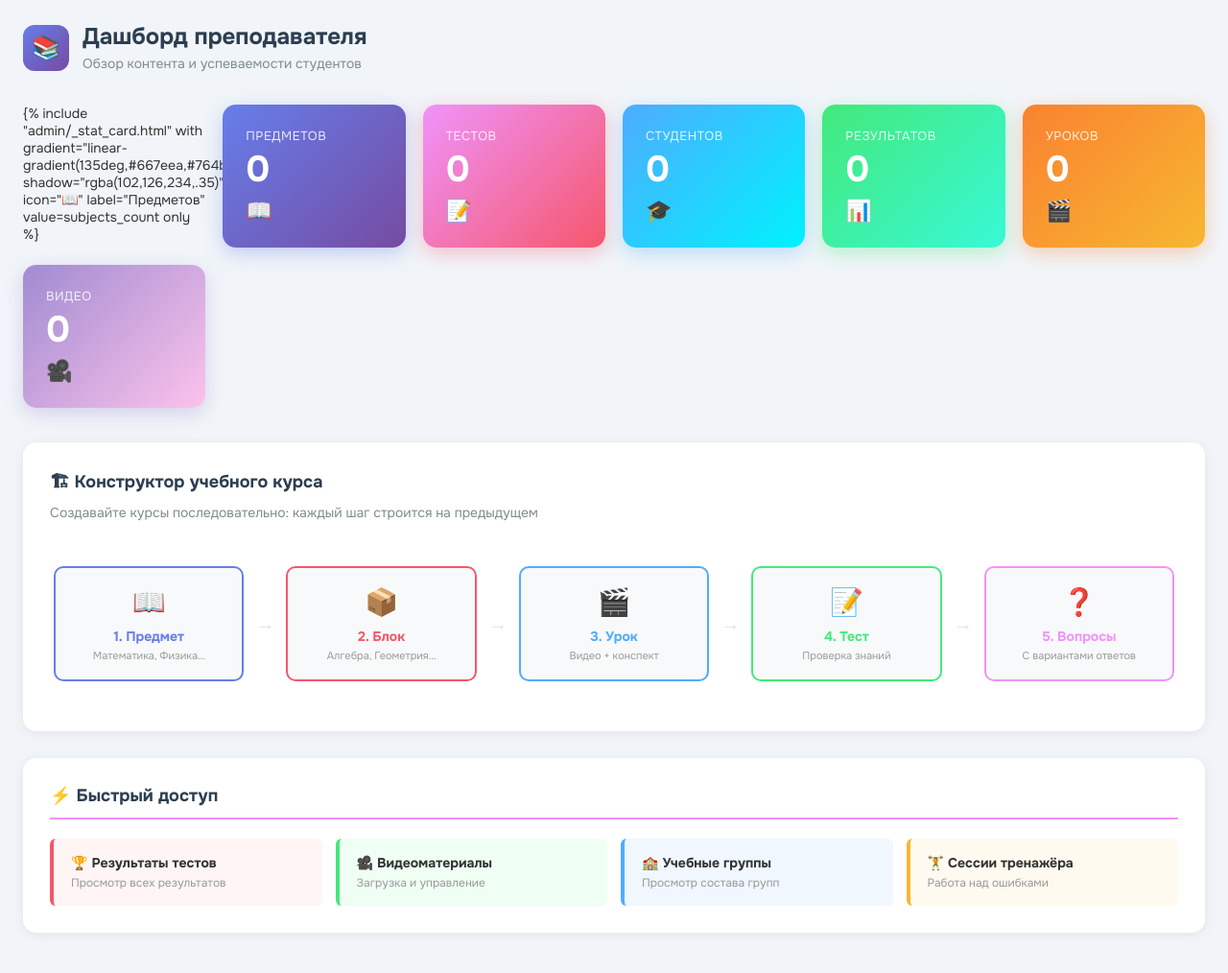
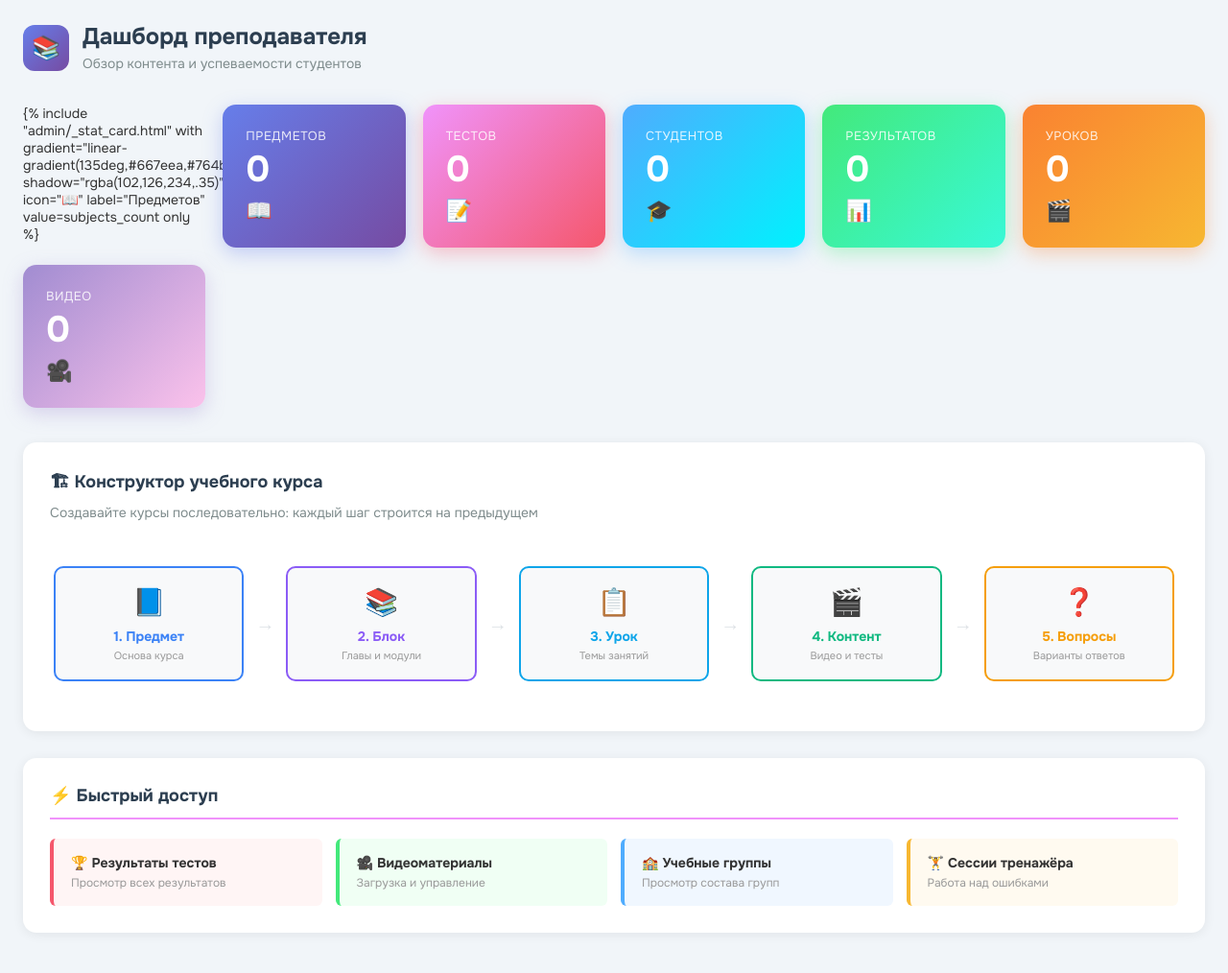
Before and after one commit to ThePerfomance/MPOSServer, a Django app: template api/templates/admin/teacher_dashboard.html in a window 1280 px wide. Shown: the part 40-1054 px from the top of the page at 96% size. Run offline with Django 5.2, Linux system fonts and the light colour scheme; the template is opened without the code that fills it, so the values that code supplies are empty.

Commit message:
update web ui

```diff
--- a/api/templates/admin/index.html
+++ b/api/templates/admin/index.html
@@ -250,6 +250,24 @@ h1#site-name,.breadcrumbs{display:none}
 {% block content %}
 <div class="dw">
 
+{# === БЛОК БЫСТРЫХ ДЕЙСТВИЙ АДМИНИСТРАТОРА (NEW) === #}
+{% if request.user.role == 'admin' %}
+<div class="panel" style="padding: 16px 22px; margin-bottom: 24px; display: flex; justify-content: space-between; align-items: center; flex-wrap: wrap; gap: 14px; background: #fff; border-left: 4px solid var(--pr);">
+    <div style="display: flex; align-items: center; gap: 12px;">
+        <div style="width: 36px; height: 36px; background: var(--pr-l); color: var(--pr); border-radius: var(--r2); display: flex; align-items: center; justify-content: center; font-size: 14px;">
+            <i class="fas fa-user-shield"></i>
+        </div>
+        <div>
+            <h3 style="margin: 0; font-size: 15px; font-weight: 700; color: var(--t1);">Панель администратора</h3>
+            <p style="margin: 2px 0 0; font-size: 12px; color: var(--t3);">Быстрое добавление студентов и преподавателей в систему</p>
+        </div>
+    </div>
+    <button onclick="openRegisterModal()" class="vbtn va" style="background: var(--pr) !important; color: #fff !important; border: none; padding: 10px 22px; border-radius: 30px; font-weight: 600; cursor: pointer; display: inline-flex; align-items: center; gap: 8px; box-shadow: 0 4px 12px rgba(37,99,235,0.15); transition: 0.2s;">
+        <i class="fas fa-user-plus"></i> Быстрая регистрация пользователя
+    </button>
+</div>
+{% endif %}
+
 {# === КОНСТРУКТОР КУРСОВ (ГЛАВНЫЙ БЛОК) === #}
 <div class="panel con-panel" style="background: linear-gradient(to bottom right, #ffffff, #f8fafc); border-color: #cbd5e1; overflow: visible;">
   <div class="ph" style="border-bottom: none; padding-bottom: 0;">
@@ -261,29 +279,29 @@ h1#site-name,.breadcrumbs{display:none}
     <div class="pipeline-container">
         <div class="pipeline-line"></div>
         <div class="step-grid">
-            <a href="{% url 'api:course-constructor' %}?step=1" class="step-card" style="border-color: #667eea;">
-                <div class="step-card-ic">📖</div>
-                <div class="step-card-t" style="color: #667eea;">1. Предмет</div>
+            <a href="{% url 'api:course-constructor' %}?step=1" class="step-card" style="border-color: #3B82F6;">
+                <div class="step-card-ic">📘</div>
+                <div class="step-card-t" style="color: #3B82F6;">1. Предмет</div>
                 <div class="step-card-d">Основа курса</div>
             </a>
-            <a onclick="openContextModal(2, 'Блок', '#f5576c')" class="step-card" style="cursor:pointer; border-color: #f5576c;">
-                <div class="step-card-ic">📦</div>
-                <div class="step-card-t" style="color: #f5576c;">2. Блок</div>
+            <a onclick="openContextModal(2, 'Блок', '#8B5CF6')" class="step-card" style="cursor:pointer; border-color: #8B5CF6;">
+                <div class="step-card-ic">📚</div>
+                <div class="step-card-t" style="color: #8B5CF6;">2. Блок</div>
                 <div class="step-card-d">Главы и модули</div>
             </a>
-            <a onclick="openContextModal(3, 'Урок', '#4facfe')" class="step-card" style="cursor:pointer; border-color: #4facfe;">
+            <a onclick="openContextModal(3, 'Урок', '#0EA5E9')" class="step-card" style="cursor:pointer; border-color: #0EA5E9;">
+                <div class="step-card-ic">📋</div>
+                <div class="step-card-t" style="color: #0EA5E9;">3. Урок</div>
+                <div class="step-card-d">Темы занятий</div>
+            </a>
+            <a onclick="openContextModal(4, 'Контент', '#10B981')" class="step-card" style="cursor:pointer; border-color: #10B981;">
                 <div class="step-card-ic">🎬</div>
-                <div class="step-card-t" style="color: #4facfe;">3. Урок</div>
-                <div class="step-card-d">Темы внутри блоков</div>
+                <div class="step-card-t" style="color: #10B981;">4. Контент</div>
+                <div class="step-card-d">Видео и тесты</div>
             </a>
-            <a onclick="openContextModal(4, 'Контент', '#43e97b')" class="step-card" style="cursor:pointer; border-color: #43e97b;">
-                <div class="step-card-ic">🧩</div>
-                <div class="step-card-t" style="color: #43e97b;">4. Контент</div>
-                <div class="step-card-d">Привязка видео и тестов</div>
-            </a>
-            <a onclick="openContextModal(5, 'Вопросы', '#f093fb')" class="step-card" style="cursor:pointer; border-color: #f093fb;">
+            <a onclick="openContextModal(5, 'Вопросы', '#F59E0B')" class="step-card" style="cursor:pointer; border-color: #F59E0B;">
                 <div class="step-card-ic">❓</div>
-                <div class="step-card-t" style="color: #f093fb;">5. Вопросы</div>
+                <div class="step-card-t" style="color: #F59E0B;">5. Вопросы</div>
                 <div class="step-card-d">Варианты ответов</div>
             </a>
         </div>
--- a/api/templates/admin/teacher_dashboard.html
+++ b/api/templates/admin/teacher_dashboard.html
@@ -110,64 +110,60 @@
                 <!-- Шаг 1 -->
                 <a href="/admin/api/subject/"
                    style="flex:1; min-width:140px; display:block; padding:18px 14px;
-                          background:#f8f9fa; border:2px solid #667eea; border-radius:10px;
+                          background:#f8f9fa; border:2px solid #3B82F6; border-radius:10px;
                           text-decoration:none; color:#333; text-align:center;
                           transition:all .25s ease;">
-                    <div style="font-size:28px; margin-bottom:8px;">📖</div>
-                    <div style="font-weight:700; font-size:14px; color:#667eea;">1. Предмет</div>
-                    <div style="font-size:11px; color:#999; margin-top:4px;">Математика, Физика…</div>
+                    <div style="font-size:28px; margin-bottom:8px;">📘</div>
+                    <div style="font-weight:700; font-size:14px; color:#3B82F6;">1. Предмет</div>
+                    <div style="font-size:11px; color:#999; margin-top:4px;">Основа курса</div>
                 </a>
 
                 <div style="display:flex; align-items:center; color:#dee2e6; font-size:20px;">→</div>
 
-                <!-- Шаг 2 -->
                 <a href="/admin/api/block/"
                    style="flex:1; min-width:140px; display:block; padding:18px 14px;
-                          background:#f8f9fa; border:2px solid #f5576c; border-radius:10px;
+                          background:#f8f9fa; border:2px solid #8B5CF6; border-radius:10px;
                           text-decoration:none; color:#333; text-align:center;
                           transition:all .25s ease;">
-                    <div style="font-size:28px; margin-bottom:8px;">📦</div>
-                    <div style="font-weight:700; font-size:14px; color:#f5576c;">2. Блок</div>
-                    <div style="font-size:11px; color:#999; margin-top:4px;">Алгебра, Геометрия…</div>
+                    <div style="font-size:28px; margin-bottom:8px;">📚</div>
+                    <div style="font-weight:700; font-size:14px; color:#8B5CF6;">2. Блок</div>
+                    <div style="font-size:11px; color:#999; margin-top:4px;">Главы и модули</div>
                 </a>
 
                 <div style="display:flex; align-items:center; color:#dee2e6; font-size:20px;">→</div>
 
-                <!-- Шаг 3 -->
                 <a href="/admin/api/lesson/"
                    style="flex:1; min-width:140px; display:block; padding:18px 14px;
-                          background:#f8f9fa; border:2px solid #4facfe; border-radius:10px;
+                          background:#f8f9fa; border:2px solid #0EA5E9; border-radius:10px;
                           text-decoration:none; color:#333; text-align:center;
                           transition:all .25s ease;">
-                    <div style="font-size:28px; margin-bottom:8px;">🎬</div>
-                    <div style="font-weight:700; font-size:14px; color:#4facfe;">3. Урок</div>
-                    <div style="font-size:11px; color:#999; margin-top:4px;">Видео + конспект</div>
+                    <div style="font-size:28px; margin-bottom:8px;">📋</div>
+                    <div style="font-weight:700; font-size:14px; color:#0EA5E9;">3. Урок</div>
+                    <div style="font-size:11px; color:#999; margin-top:4px;">Темы занятий</div>
                 </a>
 
                 <div style="display:flex; align-items:center; color:#dee2e6; font-size:20px;">→</div>
 
-                <!-- Шаг 4 -->
                 <a href="/admin/api/test/"
                    style="flex:1; min-width:140px; display:block; padding:18px 14px;
-                          background:#f8f9fa; border:2px solid #43e97b; border-radius:10px;
+                          background:#f8f9fa; border:2px solid #10B981; border-radius:10px;
                           text-decoration:none; color:#333; text-align:center;
                           transition:all .25s ease;">
-                    <div style="font-size:28px; margin-bottom:8px;">📝</div>
-                    <div style="font-weight:700; font-size:14px; color:#43e97b;">4. Тест</div>
-                    <div style="font-size:11px; color:#999; margin-top:4px;">Проверка знаний</div>
+                    <div style="font-size:28px; margin-bottom:8px;">🎬</div>
+                    <div style="font-weight:700; font-size:14px; color:#10B981;">4. Контент</div>
+                    <div style="font-size:11px; color:#999; margin-top:4px;">Видео и тесты</div>
                 </a>
 
                 <div style="display:flex; align-items:center; color:#dee2e6; font-size:20px;">→</div>
 
-                <!-- Шаг 5 -->
                 <a href="/admin/api/question/"
                    style="flex:1; min-width:140px; display:block; padding:18px 14px;
-                          background:#f8f9fa; border:2px solid #f093fb; border-radius:10px;
+                          background:#f8f9fa; border:2px solid #F59E0B; border-radius:10px;
                           text-decoration:none; color:#333; text-align:center;
                           transition:all .25s ease;">
                     <div style="font-size:28px; margin-bottom:8px;">❓</div>
-                    <div style="font-weight:700; font-size:14px; color:#f093fb;">5. Вопросы</div>
-                    <div style="font-size:11px; color:#999; margin-top:4px;">С вариантами ответов</div>
+                    <div style="font-weight:700; font-size:14px; color:#F59E0B;">5. Вопросы</div>
+                    <div style="font-size:11px; color:#999; margin-top:4px;">Варианты ответов</div>
                 </a>
             </div>
         </div>
```
Also changed, not shown: api/templates/admin/course_constructor.html (+69 -43 lines).
